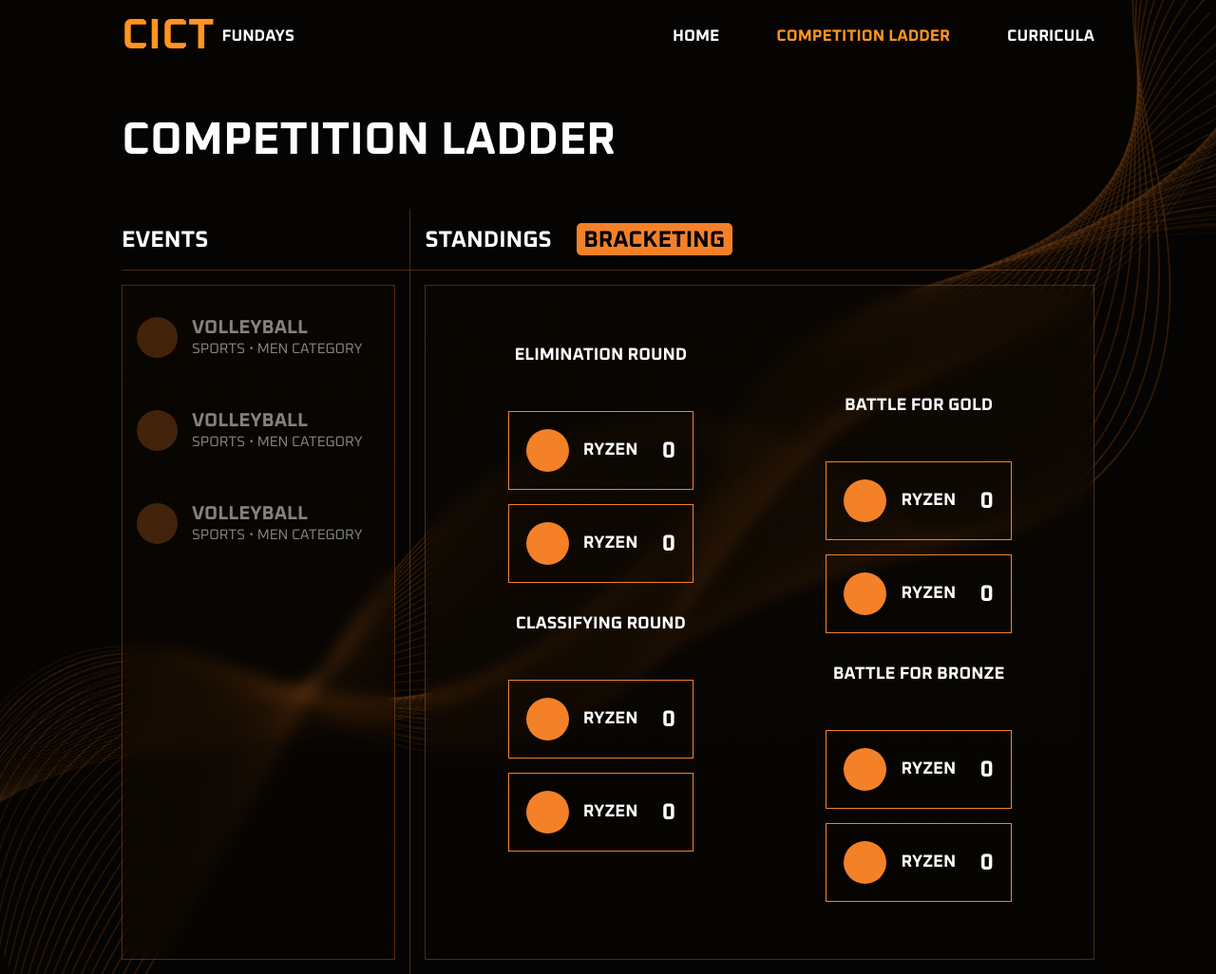
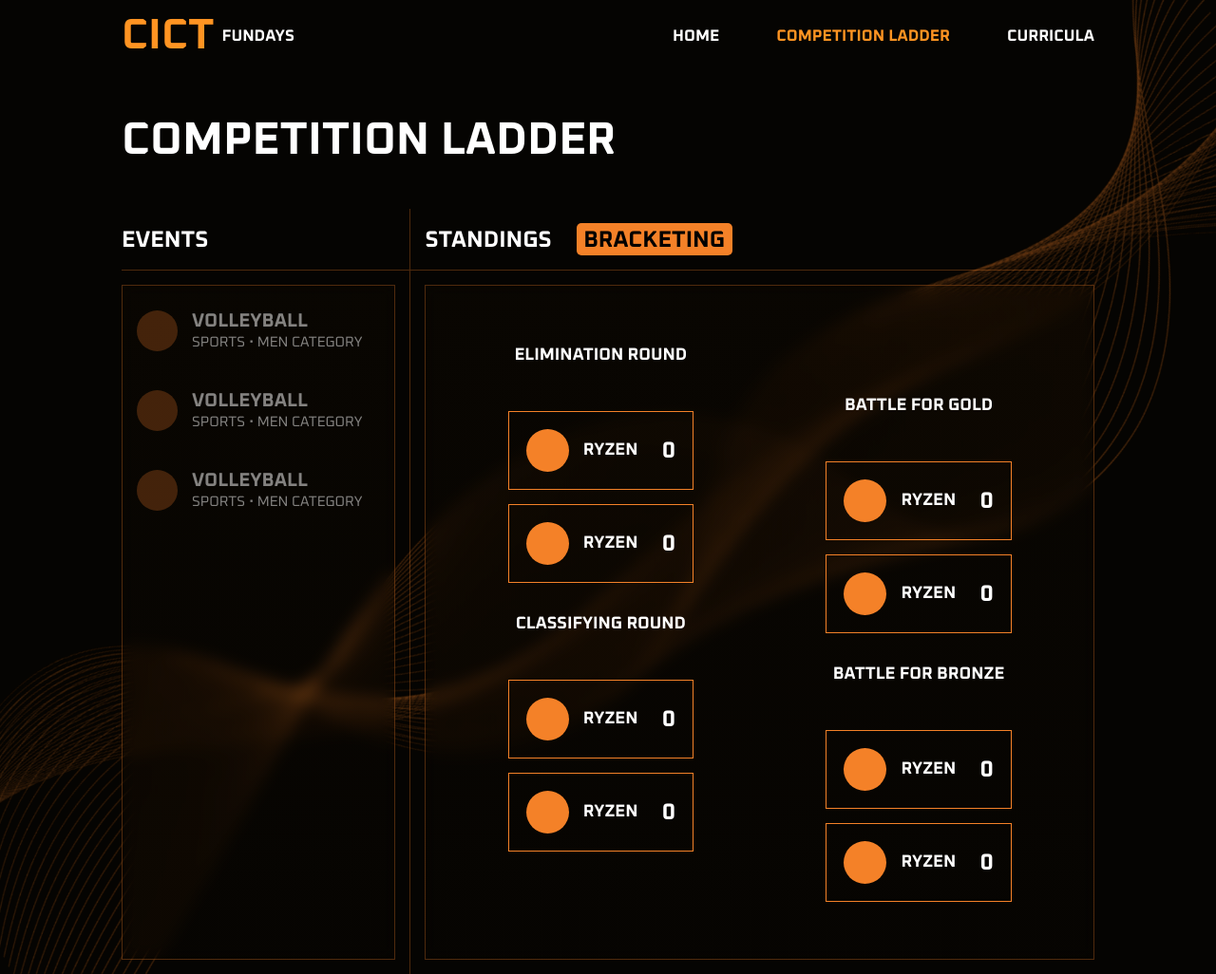
Before and after one commit to WVSU-CIPHER/Realtime-Digital-Point-System-Tracker, a PHP site: page /src/routes/competition-ladder.html in a window 1280 px wide. Shown: the whole page at 95% size. Run offline with PHP 8.4, Linux system fonts and the light colour scheme.

Commit message:
fix: padding of events

```diff
--- a/src/css/competition-ladder.css
+++ b/src/css/competition-ladder.css
@@ -221,7 +221,7 @@
   gap: 1rem;
   padding-inline-end: 1rem;
   align-items: center;
-  padding-block: 17px;
+  padding-block: 10px;
   border-right: 4px solid transparent;
   cursor: pointer;
   transition: all 0.2s;
```
